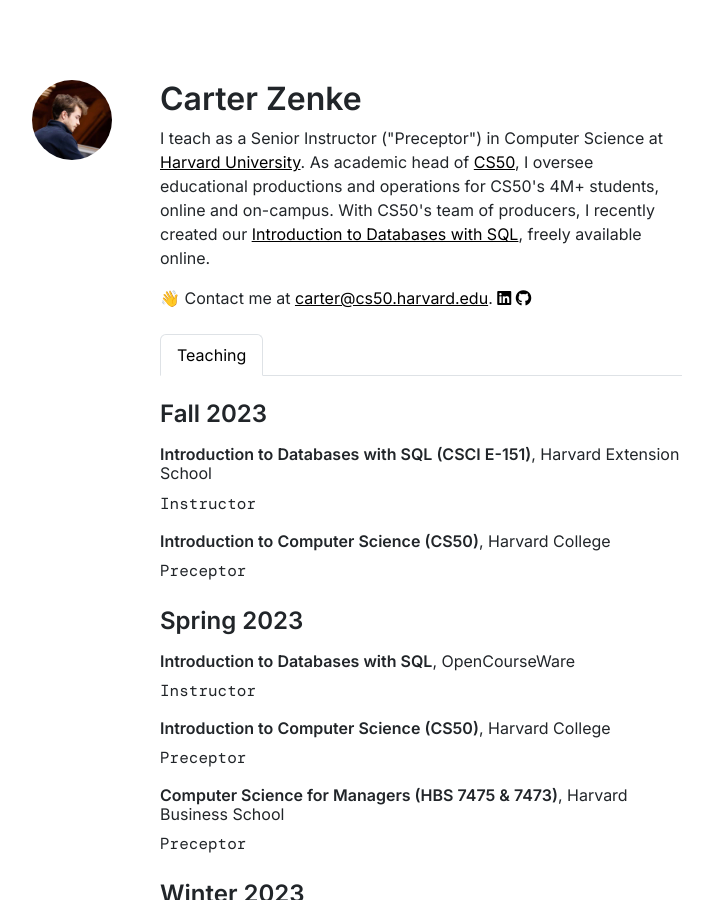
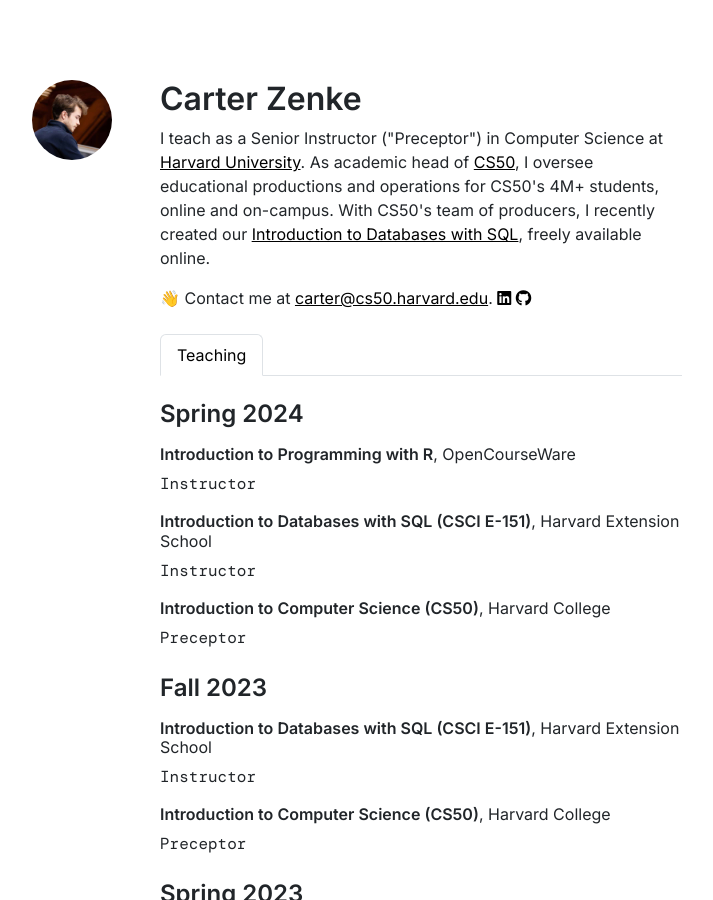
Before and after one commit to CarterZenke/jekyll-carterzenke.me, a Jekyll site: the page built from index.html, in a window 1280 px wide and 900 px high. Shown: the whole window, without its empty margins (219-932 px from the left). Built offline with Jekyll 4.4.1, drawn with Linux system fonts in a browser that asks for light colours; nearby versions of some CDN libraries; comment, search, counter and statistics services are not loaded.

Commit message:
add spring 2024 courses

```diff
--- a/index.html
+++ b/index.html
@@ -5,6 +5,21 @@
 
 <div class="row">
     <div class="col">
+        <div class="term mb-4">
+            <h4 class="mb-3" style="font-weight: 600">Spring 2024</h4>
+            <div class="course mb-3">
+                <h6><span style="font-weight: 600">Introduction to Programming with R</span>, OpenCourseWare</h6>
+                <p>Instructor</p>
+            </div>
+            <div class="course mb-3">
+                <h6><span style="font-weight: 600">Introduction to Databases with SQL (CSCI E-151)</span>, Harvard Extension School</h6>
+                <p>Instructor</p>
+            </div>
+            <div class="course mb-3">
+                <h6><span style="font-weight: 600">Introduction to Computer Science (CS50)</span>, Harvard College</h6>
+                <p>Preceptor</p>
+            </div>
+        </div>
         <div class="term mb-4">
             <h4 class="mb-3" style="font-weight: 600">Fall 2023</h4>
             <div class="course mb-3">
```
